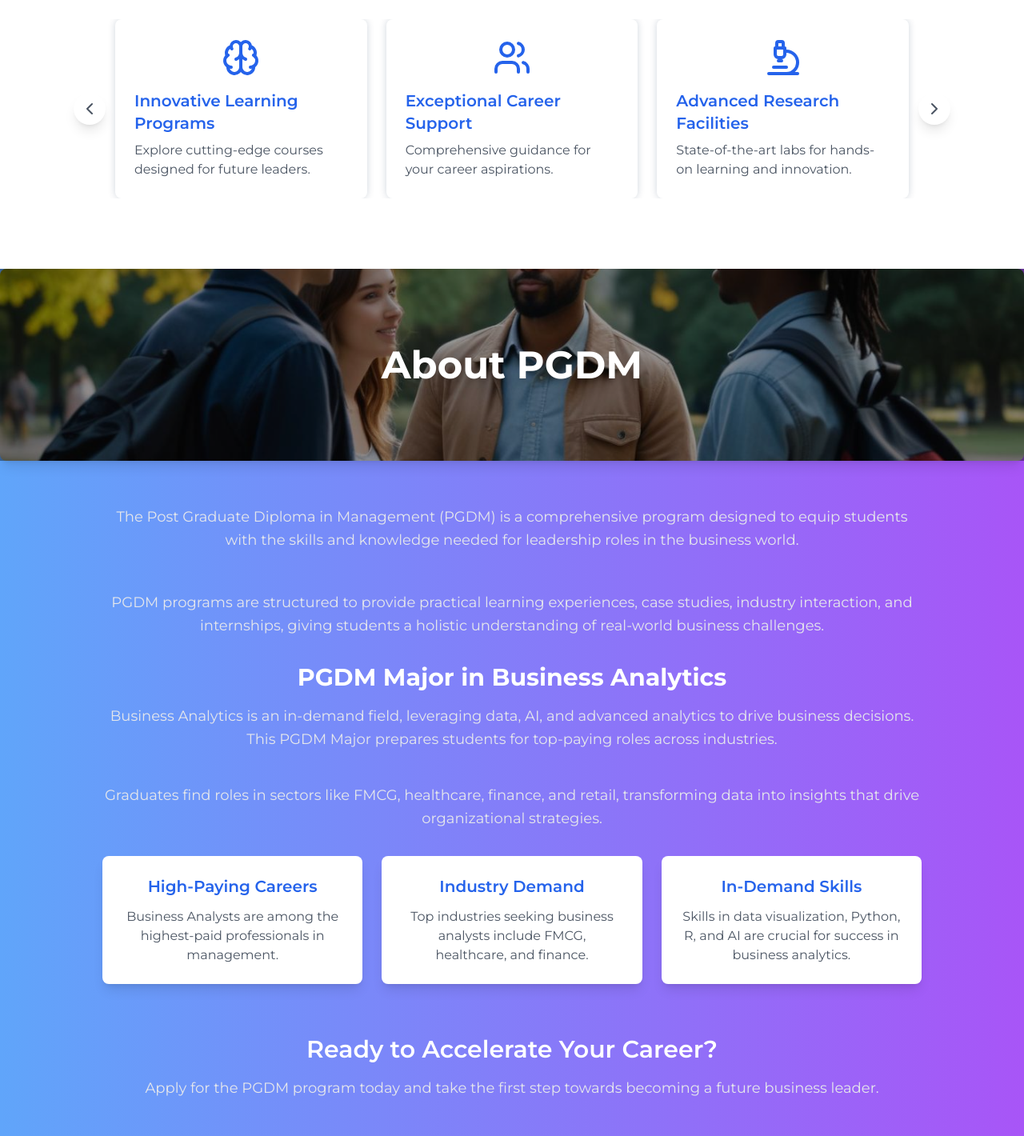
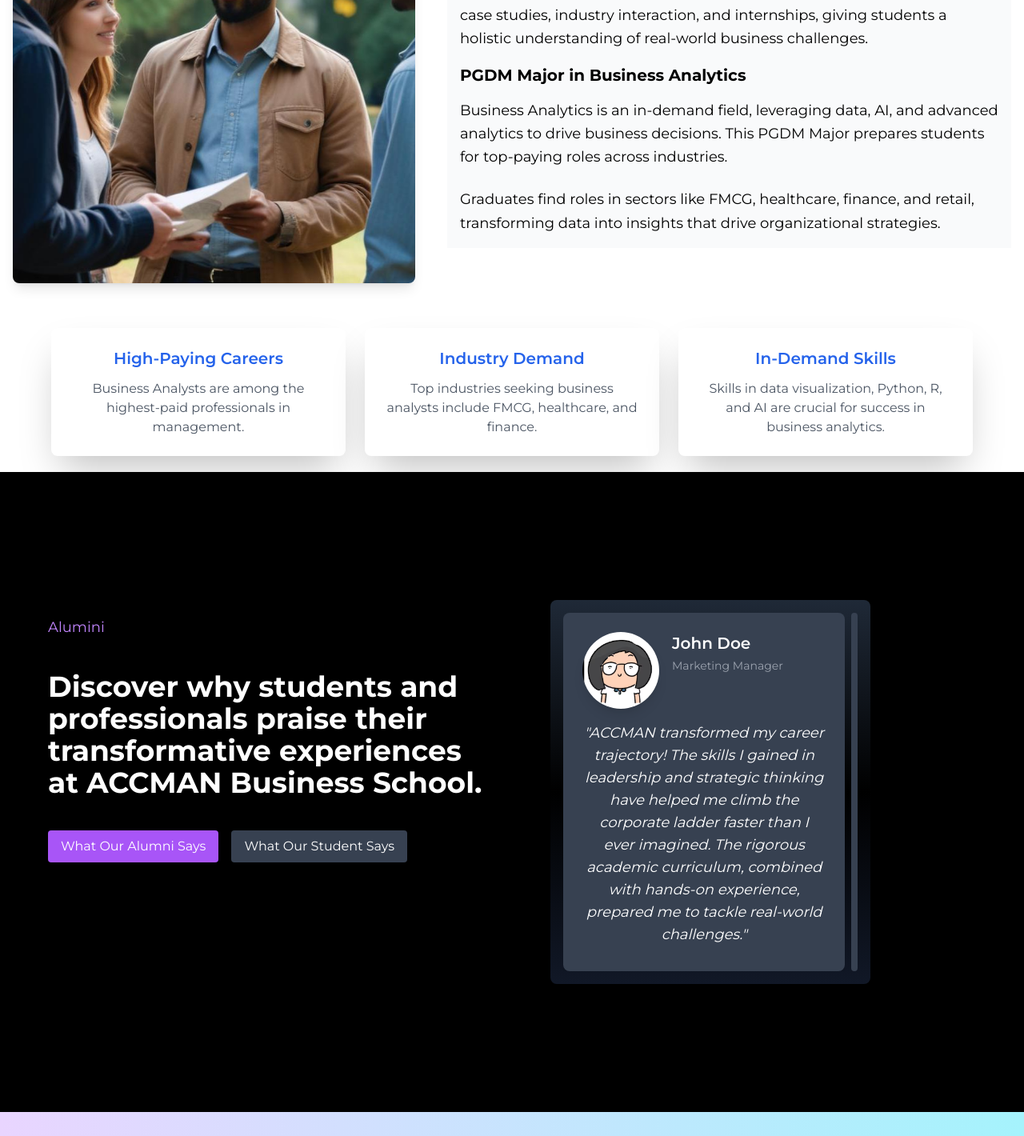
Before and after one commit to atulsadiwal/accman-live, a Next.js app: page /programs/pgdm in a window 1280 px wide. Shown: the part 880-2300 px from the top of the page at 80% size. Built offline with nearby package versions, Linux system fonts and the light colour scheme.

Commit message:
New Change

```diff
--- a/src/app/programs/pgdm/PGDM.js
+++ b/src/app/programs/pgdm/PGDM.js
@@ -6,6 +6,7 @@
 import Testimonials from '@/components/Testimonials'
 import Alumini from '@/components/Alumini'
 import AboutSection from '@/components/AboutSection'
+import FAQ from '@/components/FAQ'
 
 const features = [
     {
@@ -96,6 +97,14 @@
                 </div>
             </section>
 
+            <AboutSection />
+
+            <Alumini />
+
+            <PlacementGlimpses />
+
+            <Testimonials />
+
             <section className='max-w-6xl mx-auto px-3 mt-16 py-10'>
                 <div className='text-center'>
                     <h3 className='text-4xl'>Why PGDM</h3>
@@ -153,15 +162,7 @@
                 </div>
             </section>
 
-            <AboutSection />
-
-            <Alumini />
-
-            <PlacementGlimpses />
-
-            <Testimonials />
-
-
+            <FAQ />
         </>
     )
 }
--- a/src/components/AboutSection.js
+++ b/src/components/AboutSection.js
@@ -16,25 +16,26 @@
     }, [isClient]);
 
     return (
-    <section className="bg-gradient-to-r from-blue-400 to-purple-500 flex flex-col justify-center pb-5">
+        <>
+            <section className='max-w-[1400px] mx-auto mt-20'>
+                <div className='w-full text-center'>
+                    <h2 className="text-5xl font-bold drop-shadow-lg">
+                        About PGDM
+                    </h2>
+                </div>
+                <div className="flex flex-col justify-center pb-5">
                     <div className="relative">
+                        <div className="flex flex-col sm:flex-row gap-10 items-center justify-between mx-auto px-4 py-6">
+                            <div className="w-5/12 mt-6 sm:mt-0">
                                 <img
                                     src="/image/pgdm/pgdm-about.jpeg"
                                     alt="PGDM Program"
-          className="w-full h-60 object-cover rounded-lg shadow-lg"
+                                    className="w-full h-[550px] object-cover rounded-lg shadow-lg"
                                 />
-        <div className="absolute top-0 left-0 w-full h-full bg-black opacity-40"></div>
-        <div className="absolute top-0 left-0 w-full h-full flex items-center justify-center">
-          <h2 className="text-5xl font-bold text-white text-center z-10 drop-shadow-lg">
-            About PGDM
-          </h2>
                             </div>
-      </div>
-
-      <div className="max-w-[1450px] mx-auto px-4 py-8 flex-1">
-        <div className="max-w-5xl mx-auto text-center">
+                            <div className="w-7/12 bg-gray-50 px-4 py-4 text-left">
                                 <p
-            className="text-lg text-gray-200 mt-6 leading-relaxed"
+                                    className="text-lg leading-relaxed"
                                     data-aos="fade-up"
                                     data-aos-duration="1000"
                                 >
@@ -42,56 +43,47 @@
                                 </p>
                                 <br />
                                 <p
-            className="text-lg text-gray-200 mt-6 leading-relaxed"
+                                    className="text-lg leading-relaxed"
                                     data-aos="fade-up"
-            data-aos-duration="1200"
+                                    data-aos-duration="1500"
                                 >
                                     PGDM programs are structured to provide practical learning experiences, case studies, industry interaction, and internships, giving students a holistic understanding of real-world business challenges.
                                 </p>
-        </div>
 
-        <div className="max-w-5xl mx-auto text-center mt-8" data-aos="fade-up" data-aos-duration="1500">
-          <h2 className="text-3xl font-bold text-white mb-4">PGDM Major in Business Analytics</h2>
-          <p className="text-lg text-gray-200 mt-4 leading-relaxed">
+                                <div
+                                    className="text-left mt-4"
+                                    data-aos="fade-left"
+                                    data-aos-duration="2000"
+                                >
+                                    <h2 className="text-xl font-bold">PGDM Major in Business Analytics</h2>
+                                    <p className="text-lg mt-4 leading-relaxed">
                                         Business Analytics is an in-demand field, leveraging data, AI, and advanced analytics to drive business decisions. This PGDM Major prepares students for top-paying roles across industries.
                                     </p>
                                     <br />
-          <p className="text-lg text-gray-200 mt-4 leading-relaxed">
+                                    <p className="text-lg leading-relaxed">
                                         Graduates find roles in sectors like FMCG, healthcare, finance, and retail, transforming data into insights that drive organizational strategies.
                                     </p>
                                 </div>
-
-        <div className="max-w-5xl mx-auto mt-8 grid grid-cols-1 sm:grid-cols-2 lg:grid-cols-3 gap-6">
-          <div className="p-6 bg-white shadow-lg rounded-lg text-center transform transition-all duration-300 hover:scale-105 hover:shadow-2xl hover:bg-blue-100">
+                            </div>
+                        </div>
+                    </div>
+                    <div className="max-w-6xl mx-auto mt-8 grid grid-cols-1 sm:grid-cols-2 lg:grid-cols-3 gap-6">
+                        <div className="p-6 bg-white shadow-2xl rounded-lg text-center transform transition-all duration-300 hover:scale-105 hover:shadow-2xl hover:bg-blue-100">
                             <h3 className="text-xl font-semibold text-blue-600">High-Paying Careers</h3>
                             <p className="text-gray-600 mt-3">Business Analysts are among the highest-paid professionals in management.</p>
                         </div>
-          <div className="p-6 bg-white shadow-lg rounded-lg text-center transform transition-all duration-300 hover:scale-105 hover:shadow-2xl hover:bg-blue-100">
+                        <div className="p-6 bg-white shadow-2xl rounded-lg text-center transform transition-all duration-300 hover:scale-105 hover:shadow-2xl hover:bg-blue-100">
                             <h3 className="text-xl font-semibold text-blue-600">Industry Demand</h3>
                             <p className="text-gray-600 mt-3">Top industries seeking business analysts include FMCG, healthcare, and finance.</p>
                         </div>
-          <div className="p-6 bg-white shadow-lg rounded-lg text-center transform transition-all duration-300 hover:scale-105 hover:shadow-2xl hover:bg-blue-100">
+                        <div className="p-6 bg-white shadow-2xl rounded-lg text-center transform transition-all duration-300 hover:scale-105 hover:shadow-2xl hover:bg-blue-100">
                             <h3 className="text-xl font-semibold text-blue-600">In-Demand Skills</h3>
                             <p className="text-gray-600 mt-3">Skills in data visualization, Python, R, and AI are crucial for success in business analytics.</p>
                         </div>
                     </div>
                 </div>
-
-      <div className="max-w-5xl mx-auto mt-8 text-center" data-aos="fade-up" data-aos-duration="1600">
-        <h3 className="text-3xl font-semibold text-white mb-4">
-          Ready to Accelerate Your Career?
-        </h3>
-        <p className="text-lg text-gray-200 mb-6">
-          Apply for the PGDM program today and take the first step towards becoming a future business leader.
-        </p>
-        <a
-          href="/apply"
-          className="bg-blue-600 text-white py-3 px-8 rounded-lg text-lg mt-6 inline-block hover:bg-blue-700 transition duration-300 transform hover:scale-105"
-        >
-          Apply Now
-        </a>
-      </div>
             </section>
+        </>
     );
 };
 
--- a/src/components/Alumini.js
+++ b/src/components/Alumini.js
@@ -121,7 +121,8 @@
 
     return (
         <>
-            <section className="min-h-screen flex items-center justify-center bg-black text-white p-5">
+            <section className="bg-black">
+                <div className="max-w-[1500px] mx-auto min-h-screen flex items-center justify-center text-white">
                     <div className="container mx-auto px-10 flex flex-col md:flex-row ">
                         <div className="md:w-1/2 space-y-10 mr-12 p-5">
                             <h2 className="text-purple-400 text-lg">Alumini</h2>
@@ -214,6 +215,7 @@
                             </div>
                         </div>
                     </div>
+                </div>
             </section>
         </>
     );
--- /dev/null
+++ b/src/components/FAQ.js
@@ -0,0 +1,130 @@
+"Use client";
+
+import React, { useState } from 'react';
+import { Plus, Minus } from 'lucide-react';
+
+const faqPGDM = [
+    {
+        "id": 1,
+        "question": "What is PGDM?",
+        "answer": "PGDM stands for Post Graduate Diploma in Management. It is a two-year full-time program designed to provide students with a comprehensive understanding of various management principles, tools, and techniques. It is aimed at preparing individuals for leadership roles in the corporate world."
+    },
+    {
+        "id": 2,
+        "question": "What are the eligibility criteria for PGDM at Accman College?",
+        "answer": "To be eligible for the PGDM program at Accman College, you must meet the following criteria:\n\n- A Bachelor's degree in any discipline from a recognized university with a minimum of 50% marks (45% for SC/ST candidates).\n- Candidates appearing for their final year exams are also eligible to apply.\n- Valid score in entrance exams such as CAT, MAT, XAT, GMAT, or ATMA."
+    },
+    {
+        "id": 3,
+        "question": "How can I apply for the PGDM program at Accman College?",
+        "answer": "You can apply for the PGDM program at Accman College by following these steps:\n\n1. Visit the official website of Accman College.\n2. Fill out the online application form with your personal and academic details.\n3. Upload necessary documents such as your academic transcripts, entrance exam scorecard, and passport-sized photograph.\n4. Pay the application fee through the online payment portal.\n5. Shortlisted candidates will be called for a group discussion (GD) and personal interview (PI)."
+    },
+    {
+        "id": 4,
+        "question": "What is the course structure for PGDM?",
+        "answer": "The PGDM program at Accman College is structured to cover core management subjects, along with specialized electives. The program typically includes:\n\n- Semester 1 & 2: Core subjects in management, including Marketing, Finance, HRM, Operations, and Business Strategy.\n- Semester 3 & 4: Specialization in areas such as Marketing, Finance, IT Management, HR, and Operations.\n- Industry Visits, Workshops, and Internships: Practical exposure through industry interactions, live projects, and internships."
+    },
+    {
+        "id": 5,
+        "question": "What are the specializations offered in PGDM at Accman College?",
+        "answer": "Accman College offers specializations in the following areas:\n\n- Marketing\n- Finance\n- Human Resource Management (HRM)\n- Operations Management\n- Information Technology (IT) Management"
+    },
+    {
+        "id": 6,
+        "question": "What is the placement record of PGDM at Accman College?",
+        "answer": "Accman College has a strong track record of placements. The Placement Cell at Accman College works actively with corporate partners to secure placements for students. The college organizes grooming sessions, mock interviews, and pre-placement talks to ensure students are prepared for industry requirements."
+    },
+    {
+        "id": 7,
+        "question": "What are the career opportunities after completing PGDM?",
+        "answer": "Graduates of the PGDM program from Accman College are well-equipped to take on managerial roles across various industries. Career opportunities include:\n\n- Business Manager\n- Marketing Manager\n- Financial Analyst\n- HR Manager\n- Operations Manager\n- IT Manager\n- Entrepreneur/Startup Founder"
+    },
+    {
+        "id": 8,
+        "question": "Does Accman College offer any international exposure?",
+        "answer": "Yes, Accman College provides opportunities for international exposure through student exchange programs, study tours, and tie-ups with foreign universities. These initiatives allow students to gain global insights and network with international professionals."
+    },
+    {
+        "id": 9,
+        "question": "What is the fee structure for the PGDM program?",
+        "answer": "The fee structure for the PGDM program at Accman College is competitive and includes tuition fees, library fees, and other charges. Detailed information about the fees can be found on the official website or by contacting the admissions office."
+    },
+    {
+        "id": 10,
+        "question": "Are scholarships available for PGDM students?",
+        "answer": "Yes, Accman College offers scholarships for meritorious students and those from economically weaker sections. Scholarships are based on academic performance, entrance exam scores, and other criteria set by the college."
+    },
+    {
+        "id": 11,
+        "question": "What is the teaching methodology for PGDM?",
+        "answer": "The teaching methodology at Accman College includes a blend of traditional lectures, case studies, group discussions, industry interactions, and experiential learning through live projects and internships."
+    },
+    {
+        "id": 12,
+        "question": "Does Accman College provide hostel facilities?",
+        "answer": "Yes, Accman College provides well-equipped hostel facilities for both male and female students. The hostels offer a comfortable and secure environment conducive to learning."
+    },
+    {
+        "id": 13,
+        "question": "Is the PGDM program AICTE approved?",
+        "answer": "Yes, the PGDM program at Accman College is approved by the All India Council for Technical Education (AICTE), ensuring quality and recognition across industries."
+    },
+    {
+        "id": 14,
+        "question": "Are there any extracurricular activities for PGDM students?",
+        "answer": "Accman College encourages extracurricular activities through clubs, societies, cultural events, and sports, fostering holistic development of students alongside their academic journey."
+    },
+    {
+        "id": 15,
+        "question": "What is the duration and class schedule for the PGDM program?",
+        "answer": "The PGDM program is a two-year, full-time course. Classes are held on weekdays, with some sessions on weekends for guest lectures, workshops, or special projects."
+    }
+];
+
+const FAQ = () => {
+    const [openItem, setOpenItem] = useState(null);
+
+    const toggleItem = (index) => {
+        setOpenItem(openItem === index ? null : index);
+    };
+
+    return (
+        <div className="max-w-7xl mx-auto px-4 py-12">
+            <h2 className="text-4xl font-semibold text-center mb-8">
+                Frequently <span className="text-purple-600">Asked</span> Questions
+            </h2>
+
+            <div className="space-y-4">
+                {faqPGDM.map((faq) => (
+                    <div key={faq.id} className="bg-gray-200 rounded-lg">
+                        <button
+                            className="w-full px-6 py-3 text-left hover:no-underline focus:outline-none flex justify-between items-center"
+                            onClick={() => toggleItem(faq.id)}
+                        >
+                            <span>{faq.question}</span>
+                            {openItem === faq.id ? <Minus size={28} className="text-blue-700" /> : <Plus size={28} className="text-blue-700" />}
+                        </button>
+                        {openItem === faq.id && (
+                            <div className="px-6 py-3 bg-white border">
+                                <p>{faq.answer}</p>
+                                {faq.answer.includes("\n") && (
+                                    <ul className="list-disc list-inside space-y-1">
+                                        {faq.answer.split("\n").filter(line => line.trim() !== '').map((line, index) => {
+                                            // Only display list items if they start with "-" or number
+                                            if (line.startsWith("-") || line.match(/^\d+\./)) {
+                                                return <li key={index}>{line.trim().replace(/^[-\d]+\s*/, '')}</li>;
+                                            }
+                                            return <li key={index}>{line.trim()}</li>;
+                                        })}
+                                    </ul>
+                                )}
+                            </div>
+                        )}
+                    </div>
+                ))}
+            </div>
+        </div>
+    );
+};
+
+export default FAQ;
```
Lines whose indentation alone changed are shown as unchanged.
